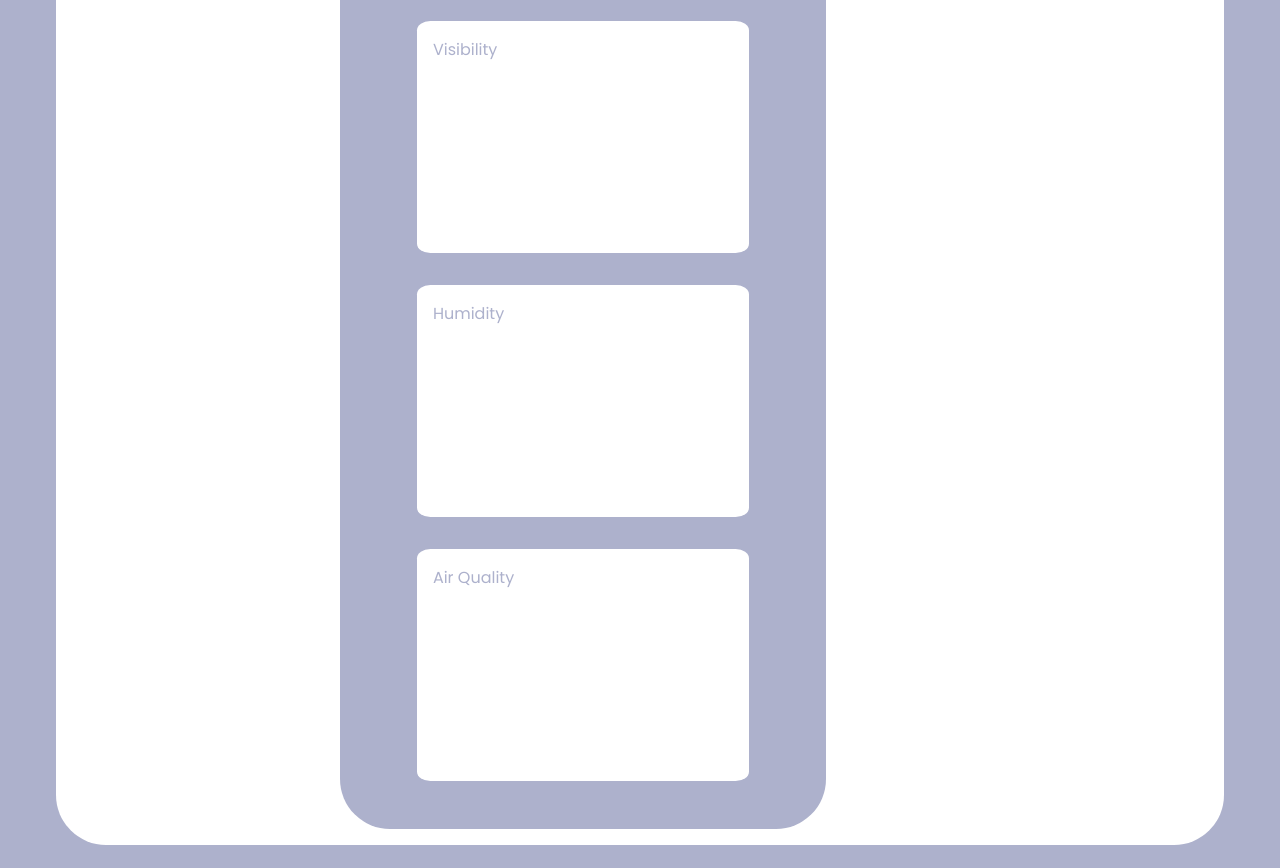
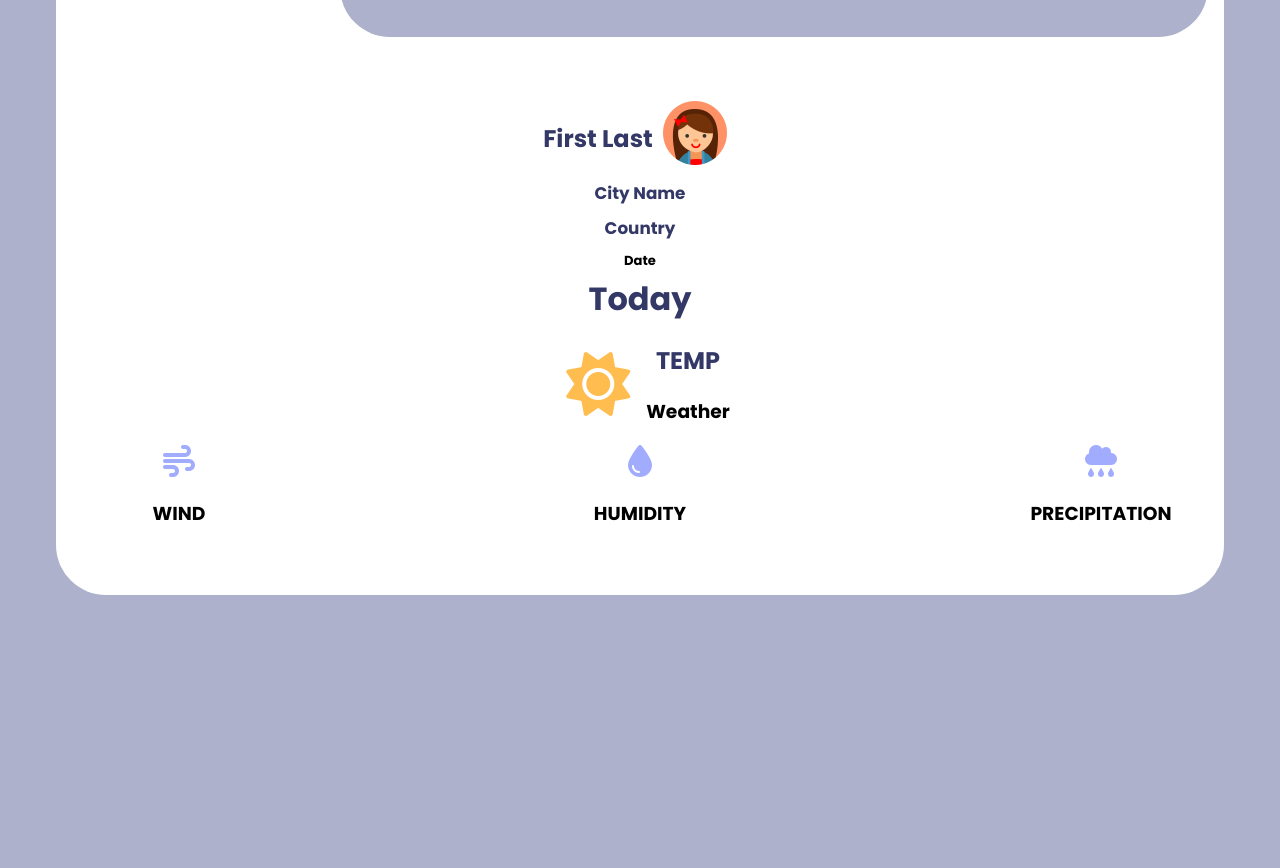
Before and after one commit to thesafeerkhan/Weatheria-Website, a plain HTML site: page index.html in a window 1280 px wide. Shown: the part 958-1826 px from the top of the page. After the commit the page ends 1601 px from the top, so only its background shows below. Drawn offline with Linux system fonts and the light colour scheme.

Commit message:
Design Implemented, Icons added, just need to make some corrections

```diff
--- a/index.html
+++ b/index.html
@@ -76,8 +76,8 @@
 				<h1 class="current-day">Today</h1>
 				<!-- Weather -->
 				<div class="weather-div">
-					<div class="weather-icon">
-						<img src="" alt="weather-icon" />
+					<div class="weather-container">
+						<i class="fas fa-sun fa-4x weather-icon"></i>
 					</div>
 					<div class="location-div">
 						<h1 class="location-temp">TEMP</h1>
@@ -85,16 +85,16 @@
 					</div>
 				</div>
 				<div class="weather-highlights">
-					<div class="wind-section">
-						<img src="" alt="wind-icon" />
+					<div class="ws-element">
+						<i class="fas fa-wind fa-2x ws-icon"></i>
 						<h3>WIND</h3>
 					</div>
-					<div class="humidity-section">
-						<img src="" alt="humidity-icon" />
+					<div class="ws-element">
+						<i class="fas fa-tint fa-2x ws-icon"></i>
 						<h3>HUMIDITY</h3>
 					</div>
-					<div class="rain-section">
-						<img src="" alt="rain-icon" />
+					<div class="ws-element">
+						<i class="fas fa-cloud-rain fa-2x ws-icon"></i>
 						<h3>PRECIPITATION</h3>
 					</div>
 				</div>
--- a/styles.css
+++ b/styles.css
@@ -102,10 +102,13 @@ li a:not(.active):hover {
 	color: var(--main-bg-color);
 }
 
-/* Profile Segment Section */
+/* Weather Section*/
 .weather-segment {
 	flex: 2;
 	margin: 3rem;
+	display: flex;
+	flex-direction: column;
+	justify-content: space-evenly;
 }
 
 .profile-segment {
@@ -114,12 +117,7 @@ li a:not(.active):hover {
 	min-width: 200px;
 }
 
-.profile-name {
-	display: inline-block;
-}
-
 .profile-image {
-	display: inline-block;
 	width: 4rem;
 	height: 4rem;
 	padding: 0 10px;
@@ -132,10 +130,10 @@ li a:not(.active):hover {
 	align-items: center;
 }
 
-/* Location Details Section */
 .location-segment {
 	display: flex;
 	flex-direction: column;
+	text-align: center;
 }
 
 .location-segment h1,
@@ -144,20 +142,43 @@ li a:not(.active):hover {
 	padding: 0;
 	margin: 0;
 	transform: scale(0.7);
-	background-color: white;
 }
 
-/* Weather Highlights */
 .current-day {
+	margin: 0;
 	text-align: center;
+	font-size: 2rem;
 }
 
 .weather-div {
 	display: flex;
 	justify-content: center;
+	text-align: center;
+}
+
+.weather-container {
+	padding: 1rem;
+}
+.weather-icon {
+	margin: 0;
+	position: relative;
+	top: 50%;
+	-ms-transform: translateY(-50%);
+	transform: translateY(-50%);
+	color: var(--secondary-highlight-color);
 }
 
 .weather-highlights {
 	display: flex;
 	justify-content: center;
+	justify-content: space-between;
+	text-align: center;
 }
+
+.ws-element {
+	width: 150px;
+}
+
+.ws-icon {
+	color: var(--main-highlight-color);
+}
```
